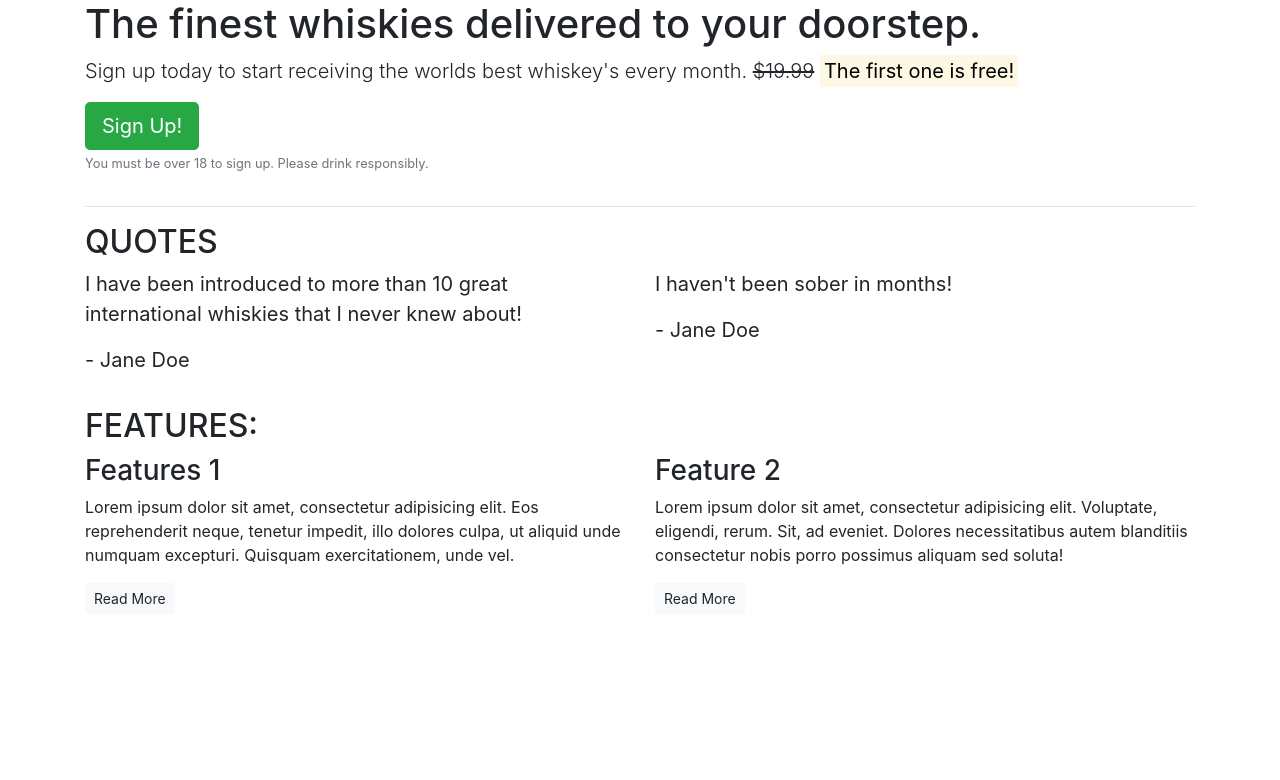
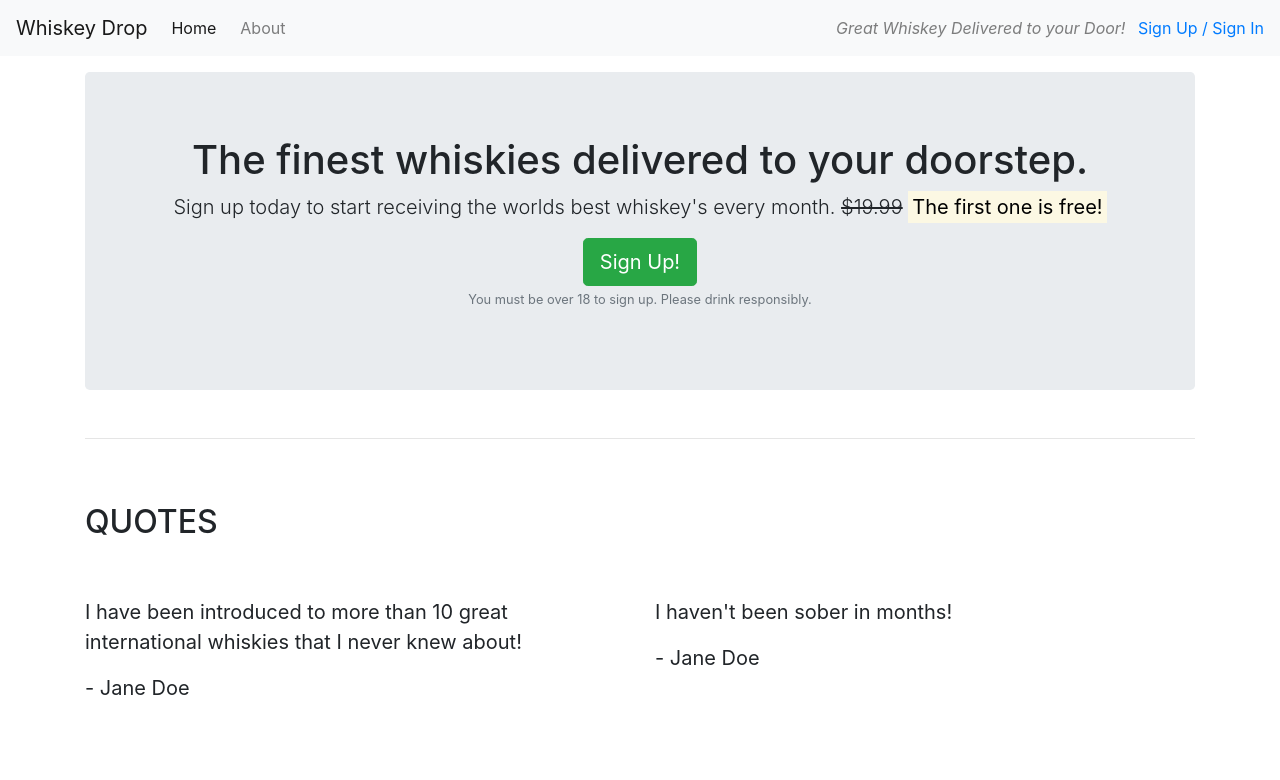
Before and after one commit to SPH73/Whiskey-Drop-Landing-Page, a plain HTML site: page index.html in a window 1280 px wide. Shown: the top 780 px of the page. Drawn offline with nearby package versions, Linux system fonts and the light colour scheme.

Commit message:
added nav bar, links and improve appearance.

```diff
--- a/index.html
+++ b/index.html
@@ -11,13 +11,27 @@
 </head>
 
 <body>
-    <article class="container">
+    <nav class="navbar navbar-light bg-light navbar-expand-sm">
+        <a href="/" class="navbar-brand">Whiskey Drop</a>
+        <ul class="navbar-nav mr-auto">
+            <li class="active nav-item mr-2"><a class="nav-link" href="/">Home</a></li>
+            <li class="nav-item mr-2"><a class="nav-link" href="/about">About</a></li>
+            <li class="nav-item mr-2 d-block d-sm-none"><a class="nav-link" href="/login">Sign In / Sign Up</a></li>
+        </ul>
+        <div class="d-none d-md-block">
+            <p class="navbar-text my-auto mr-2"><i>Great Whiskey Delivered to your Door!</i></p>
+            <a href="/login">Sign Up / Sign In</a>
+        </div>
+    </nav>
+    <article class="container mt-3">
         <!--Callout-->
         <div class="row">
             <div class="col-12">
-                <section class="callout">
+                <section class="callout jumbotron text-center">
                     <h1>The finest whiskies delivered to your doorstep.</h1>
-                    <p class="lead">Sign up today to start receiving the worlds best whiskey's every month. <s>$19.99</s> <strong><mark>The first one is free!</mark></strong></p>
+                    <p class="lead">Sign up today to start receiving the worlds best whiskey's every month. <s class="d-none d-sm-inline">$19.99</s>
+                    <span class="d-inline d-sm-none"><br></span>
+                    <strong><mark>The first one is free!</mark></strong></p>
                     <button class="btn btn-success btn-lg">Sign Up!</button>
                     <p class="text-muted"><small>You must be over 18 to sign up. Please drink responsibly.</small></p>
                 </section>
@@ -29,7 +43,7 @@
         <!--Quotes-->
         <section class="blockquote">
             <div class="row">
-                <div class="col-12">
+                <div class="col-12 my-5">
                     <h2 class="text-uppercase">Quotes</h2>
                 </div>
             </div>
@@ -52,26 +66,26 @@
 
         <section class="features">
             <div class="row">
-                <div class="col-12">
+                <div class="col-12 my-5">
                     <h2 class="text-uppercase">Features:</h2>
                 </div>
             </div>
             <div class="row">
-                <div class="col-12 col-md-6">
+                <div class="col-12 col-md-6 col-lg-4">
                     <div class="feature">
                         <h3>Features 1</h3>
                         <p>Lorem ipsum dolor sit amet, consectetur adipisicing elit. Eos reprehenderit neque, tenetur impedit, illo dolores culpa, ut aliquid unde numquam excepturi. Quisquam exercitationem, unde vel.</p>
                         <p><a class="btn btn-sm btn-light" href="">Read More</a></p>
                     </div>
                 </div>
-                <div class="col-12 col-md-6">
+                <div class="col-12 col-md-6 col-lg-4">
                     <div class="feature">
                         <h3>Feature 2</h3>
                         <p>Lorem ipsum dolor sit amet, consectetur adipisicing elit. Voluptate, eligendi, rerum. Sit, ad eveniet. Dolores necessitatibus autem blanditiis consectetur nobis porro possimus aliquam sed soluta!</p>
                         <p><a class="btn btn-sm btn-light" href="">Read More</a></p>
                     </div>
                 </div>
-                <div class="col-12 d-md-none">
+                <div class="col-12 d-md-none d-lg-block col-lg-4">
                     <div class="feature">
                         <h3>Feature 3</h3>
                         <p>Lorem ipsum dolor sit amet, consectetur adipisicing elit. Beatae quidem eum cum non libero reprehenderit consequatur fuga et magnam, quasi autem repudiandae, reiciendis accusamus deleniti!</p>
```
Also changed, not shown: 1 other file.
